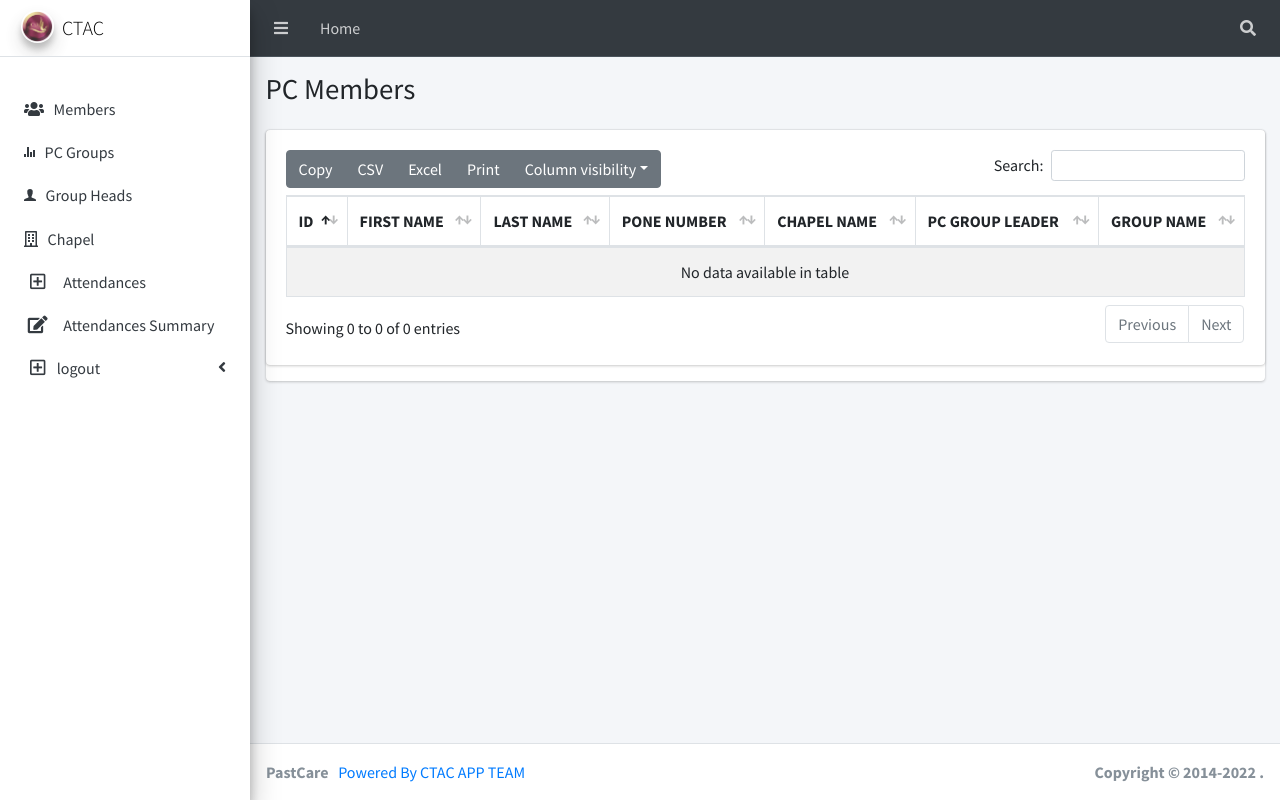
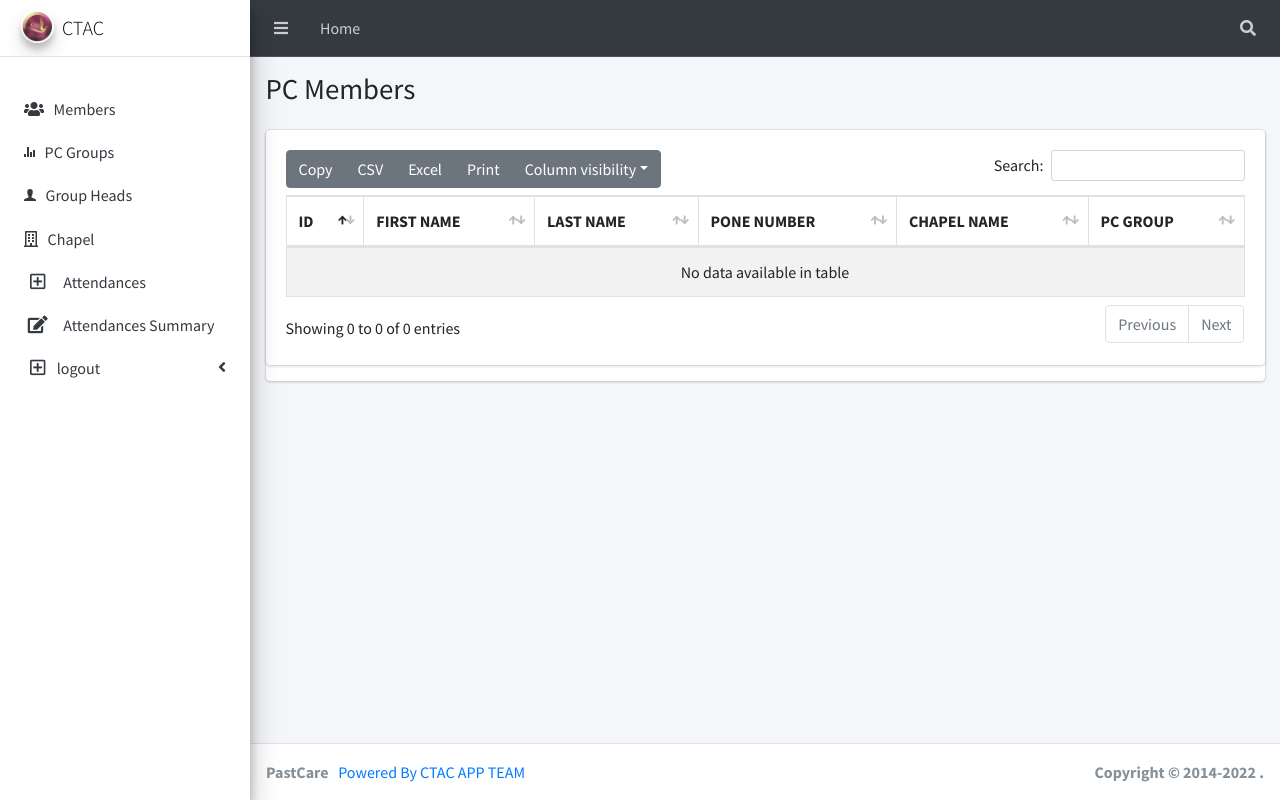
Before and after one commit to Morning-Star-Cathedral/Portal, a Django app: page /members/ in a window 1280 px wide. Run offline with Django 4.2, Linux system fonts and the light colour scheme; some libraries are stand-ins or nearby versions.

Commit message:
will look at the members leader view welll

```diff
--- a/templates/member/list.html
+++ b/templates/member/list.html
@@ -29,8 +29,8 @@
                                             <th>LAST NAME</th>
                                             <th>PONE NUMBER</th>
                                             <th> CHAPEL NAME</th>
-                                            <th> PC GROUP LEADER</th>
-                                            <th> GROUP NAME</th>
+                                            <th> PC GROUP </th>
+
                                         </tr>
                                         </thead>
                                         <tbody>
@@ -41,9 +41,6 @@
                                             <td><a href="{% url 'ChurchDashboard:details_member_urls' memlist.id %}" class="link-black" >{{ memlist.last_name}}</a></td>
                                             <td>{{ memlist.phone_number }}</td>
                                             <td>{{ memlist.chapel }}</td>
-{# will have to change it to suite it#}
-{#                                            <td>{{ groud. }}</td>#}
-{#                                                {% endfor %}#}
                                             <td>{{ memlist.group }}</td>
                                         </tr>
                                         {% endfor %}
```
